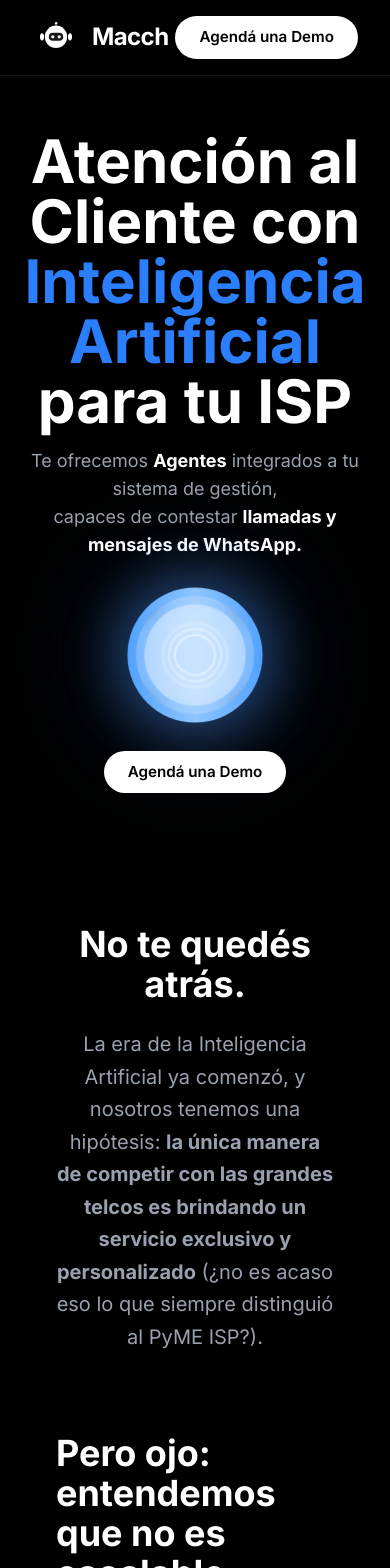
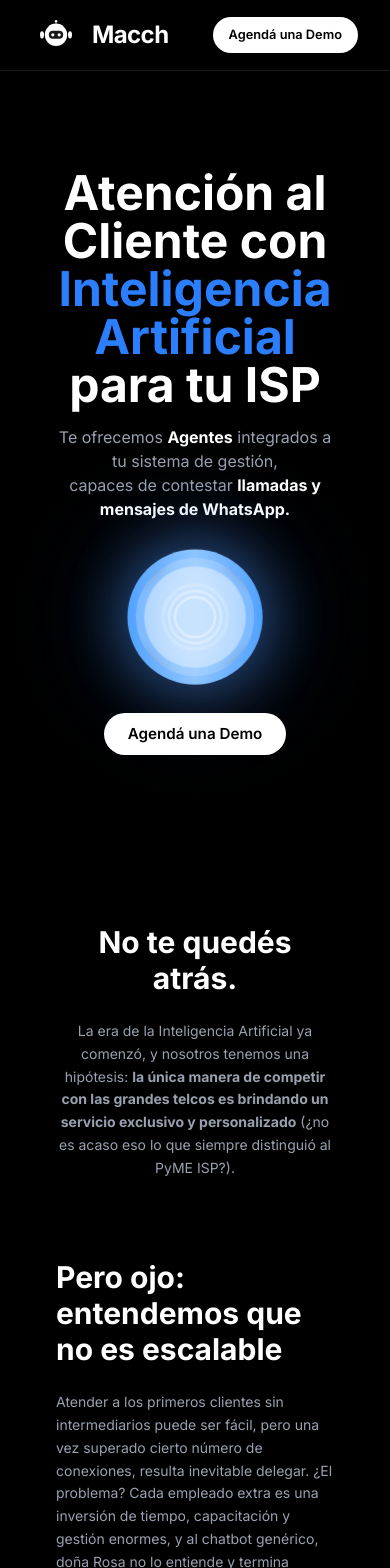
Before and after one commit to facmartoni/jarvisp-prod, a React (Vite) app in the folder frontend/: page / in a window 390 px wide. Shown: the top 1568 px of the page. Built offline with nearby package versions, Linux system fonts and the light colour scheme; no server answers.

Commit message:
landing: minor adjustments for responsiveness

```diff
--- a/frontend/src/components/ui/FeatureCard.tsx
+++ b/frontend/src/components/ui/FeatureCard.tsx
@@ -14,7 +14,7 @@ function FeatureCard({
   accentColor = 'rgba(59, 130, 246, 0.65)'
 }: FeatureCardProps) {
   return (
-    <div className="relative rounded-xl overflow-hidden transition-all duration-300 hover:shadow-[0_8px_30px_rgba(255,255,255,0.12)] group backdrop-blur-md h-48">
+    <div className="relative rounded-xl overflow-hidden transition-all duration-300 hover:shadow-[0_8px_30px_rgba(255,255,255,0.12)] group backdrop-blur-md sm:h-48">
       {/* Vibrant gradient background with color tint */}
       <div
         className="absolute inset-0 opacity-100 transition-opacity"
@@ -29,7 +29,7 @@ function FeatureCard({
       {/* Content container */}
       <div className="relative grid grid-cols-1 sm:grid-cols-3 gap-0 h-full">
         {/* Image Section - 1/3 */}
-        <div className="sm:col-span-1 h-48 sm:h-full relative">
+        <div className="sm:col-span-1 h-48 sm:h-full relative hidden sm:block">
           <div className="absolute inset-0 bg-gradient-to-r from-transparent to-black/20 z-10" />
           <img
             src={image}
@@ -39,11 +39,11 @@ function FeatureCard({
         </div>
 
         {/* Content Section - 2/3 */}
-        <div className="sm:col-span-2 p-6 flex flex-col justify-center gap-2 relative z-10">
+        <div className="col-span-1 sm:col-span-2 p-6 flex flex-col justify-center gap-2 relative z-10">
           <h3 className="text-white text-xl font-bold">
             {title}
           </h3>
-          <p className="text-gray-300 text-sm leading-relaxed">
+          <p className="text-gray-300 text-sm md:text-base leading-relaxed">
             {description}
           </p>
         </div>
--- a/frontend/src/pages/Landing/components/Header.tsx
+++ b/frontend/src/pages/Landing/components/Header.tsx
@@ -32,7 +32,7 @@ function Header() {
             href="https://calendly.com/facundogarciamartoni/ia"
             target="_blank"
             rel="noopener noreferrer"
-            className="bg-white text-black text-[0.95rem] font-semibold px-6 py-2.5 rounded-full hover:bg-gray-200 hover:-translate-y-0.5 hover:shadow-[0_4px_12px_rgba(255,255,255,0.2)] active:translate-y-0 transition-all duration-200"
+            className="bg-white text-black text-[0.8rem] md:text-[0.95rem] font-semibold px-4 md:px-6 py-2 md:py-2.5 rounded-full hover:bg-gray-200 hover:-translate-y-0.5 hover:shadow-[0_4px_12px_rgba(255,255,255,0.2)] active:translate-y-0 transition-all duration-200"
           >
             Agendá una Demo
           </a>
--- a/frontend/src/pages/Landing/components/Hero.tsx
+++ b/frontend/src/pages/Landing/components/Hero.tsx
@@ -3,7 +3,7 @@ import { useScrollAnimation } from '@/hooks/useScrollAnimation'
 
 function Hero() {
   const { ref: textRef, isVisible: textVisible } = useScrollAnimation<HTMLDivElement>()
-  const { ref: buttonRef, isVisible: buttonVisible } = useScrollAnimation<HTMLButtonElement>()
+  const { ref: buttonRef, isVisible: buttonVisible } = useScrollAnimation<HTMLAnchorElement>()
 
   return (
     <section className="flex flex-col items-center justify-center min-h-screen pt-20 gap-8 px-8">
@@ -13,10 +13,10 @@ function Hero() {
           textVisible ? 'opacity-100 translate-y-0' : 'opacity-0 translate-y-5'
         }`}
       >
-        <h1 className="text-white text-6xl font-bold text-center">
+        <h1 className="text-white text-5xl md:text-6xl font-bold text-center">
           Atención al Cliente con <span className="text-blue-500"><br />Inteligencia Artificial</span> para tu ISP
         </h1>
-        <h6 className="text-gray-400 text-lg text-center">
+        <h6 className="text-gray-400 text-md md:text-lg text-center">
           Te ofrecemos <span className="text-white font-bold">Agentes</span> integrados a tu sistema de gestión, <br />capaces de contestar <strong className="text-white font-bold">llamadas y mensajes de WhatsApp.</strong>
         </h6>
       </div>
--- a/frontend/src/pages/Landing/components/Problem.tsx
+++ b/frontend/src/pages/Landing/components/Problem.tsx
@@ -14,10 +14,10 @@ function Problem() {
           firstVisible ? 'opacity-100 translate-y-0' : 'opacity-0 translate-y-5'
         }`}
       >
-        <h2 className="text-white text-4xl font-bold text-center">
+        <h2 className="text-white text-3xl md:text-4xl font-bold text-center">
           No te quedés atrás.
         </h2>
-        <p className="text-gray-400 text-xl text-center leading-relaxed">
+        <p className="text-gray-400 text-sm md:text-xl text-center leading-relaxed">
           La era de la Inteligencia Artificial ya comenzó, y nosotros tenemos una hipótesis: <strong>la única manera de competir con las grandes telcos es brindando un servicio exclusivo y personalizado</strong> (¿no es acaso eso lo que siempre distinguió al PyME ISP?).
         </p>
       </div>
@@ -30,10 +30,10 @@ function Problem() {
             secondVisible ? 'opacity-100 translate-y-0' : 'opacity-0 translate-y-5'
           }`}
         >
-          <h2 className="text-white text-4xl font-bold">
+          <h2 className="text-white text-3xl md:text-4xl font-bold">
             Pero ojo: entendemos que no es escalable
           </h2>
-          <p className="text-gray-400 text-xl leading-relaxed">
+          <p className="text-gray-400 text-sm md:text-xl leading-relaxed">
             Atender a los primeros clientes sin intermediarios puede ser fácil, pero una vez superado cierto número de conexiones, resulta inevitable delegar. ¿El problema? Cada empleado extra es una inversión de tiempo, capacitación y gestión enormes, y al chatbot genérico, doña Rosa no lo entiende y termina siendo un número más en nuestro CHURN.
           </p>
         </div>
--- a/frontend/src/pages/Landing/components/Solution.tsx
+++ b/frontend/src/pages/Landing/components/Solution.tsx
@@ -48,7 +48,7 @@ function Solution() {
           headlineVisible ? 'opacity-100 translate-y-0' : 'opacity-0 translate-y-5'
         }`}
       >
-        <h2 className="text-white text-5xl font-bold text-center">
+        <h2 className="text-white text-4xl md:text-5xl font-bold text-center">
           Por eso creamos a Macch.
         </h2>
       </div>
```
